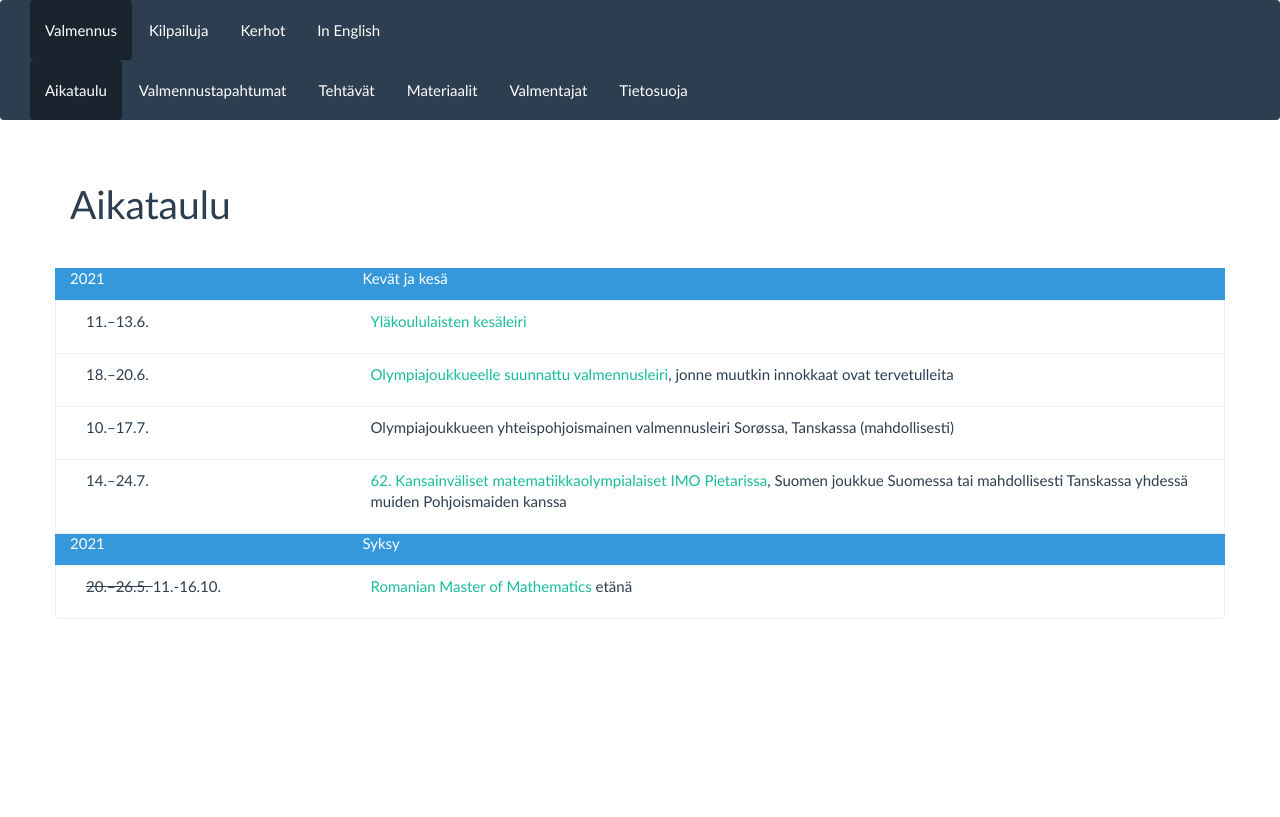
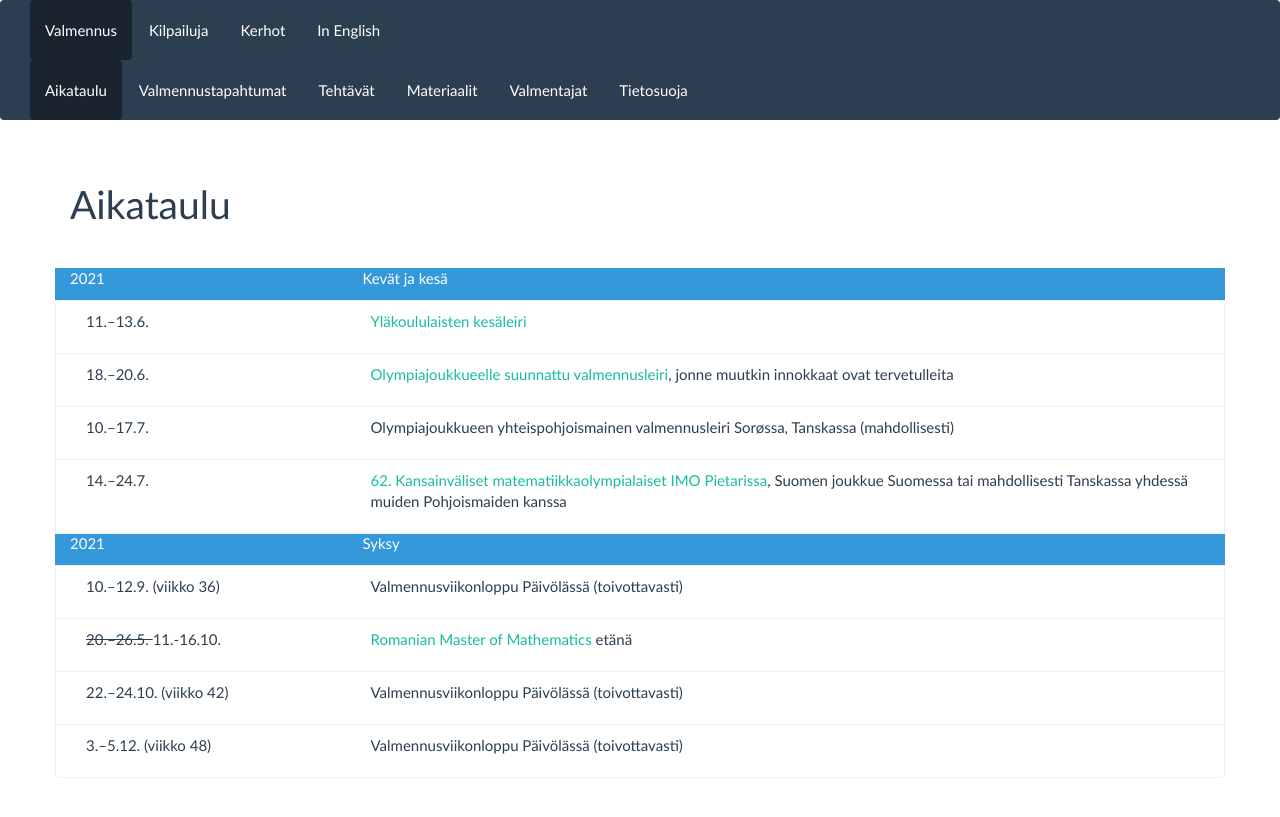
Before and after one commit to matematiikkakilpailut/matematiikkakilpailut.github.io, a Jekyll site: the page built from aikataulu/index.md, in a window 1280 px wide. Shown: the top 817 px of the page. Built offline with Jekyll 4.4.1, drawn with Linux system fonts in a browser that asks for light colours.

Commit message:
Syksyn viikonloput

```diff
--- a/aikataulu/index.md
+++ b/aikataulu/index.md
@@ -17,8 +17,14 @@ aikataulu:
   - pvm: "2021"
     tapahtuma: "Syksy"
     otsikko: true
+  - pvm: "10.&ndash;12.9. (viikko 36)"
+    tapahtuma: "Valmennus&shy;viikon&shy;loppu Päivölässä (toivottavasti)"
   - pvm: "<del>20.&ndash;26.5. </del> 11.-16.10."
     tapahtuma: "[Romanian Master of Mathematics](http://rmms.lbi.ro/rmm2021/index.php?id=home) etänä"
+  - pvm: "22.&ndash;24.10. (viikko 42)"
+    tapahtuma: "Valmennus&shy;viikon&shy;loppu Päivölässä (toivottavasti)"
+  - pvm: "3.&ndash;5.12. (viikko 48)"
+    tapahtuma: "Valmennus&shy;viikon&shy;loppu Päivölässä (toivottavasti)"
 ---
 <div class="list-group">
 {% for a in page.aikataulu %}
```
